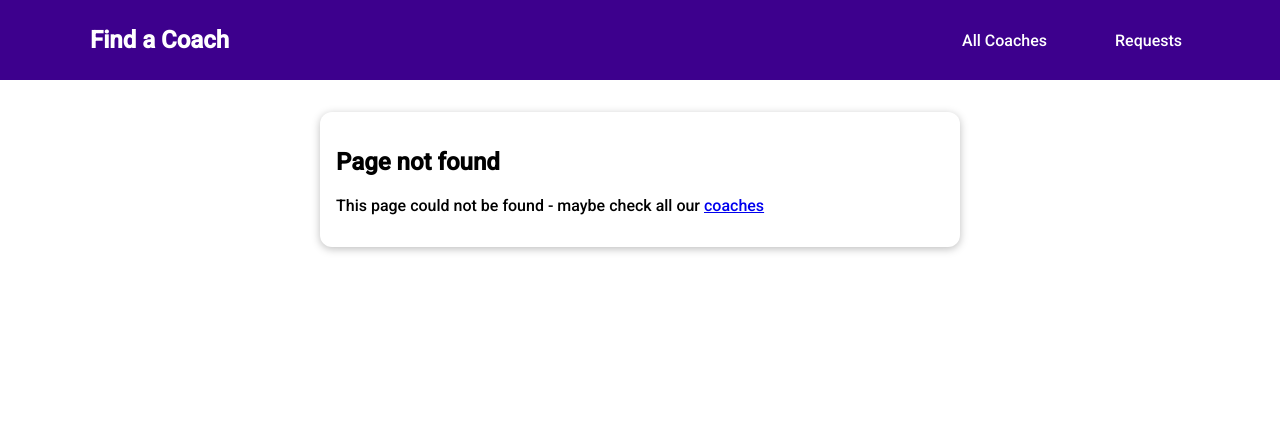
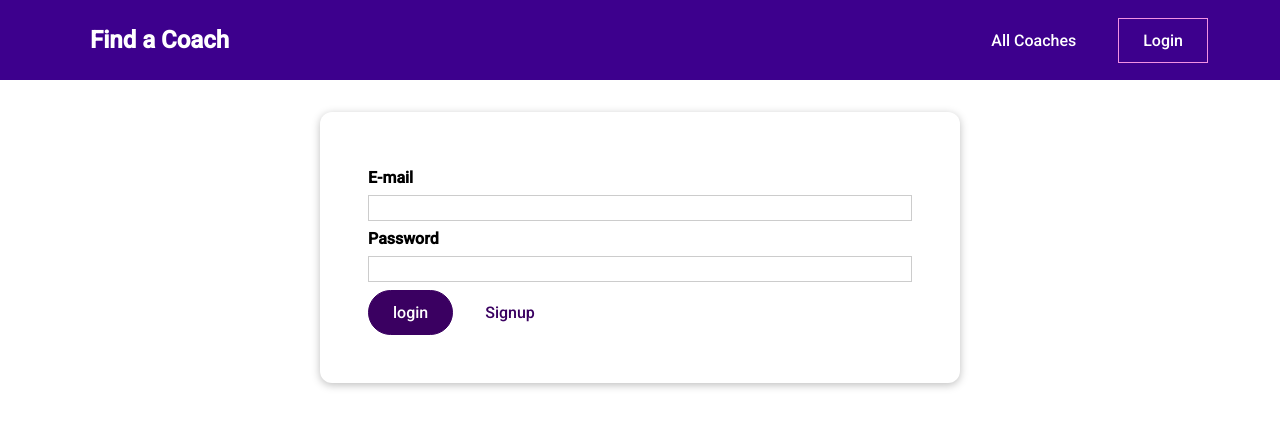
Before and after one commit to the-Apr/find-coach-app, a Vue app: page /auth in a window 1280 px wide. Before the commit this address had no page. Shown: the top 428 px of the page. Built offline with nearby package versions, Linux system fonts and the light colour scheme.

Commit message:
authentication, auto login/out

```diff
--- a/src/App.vue
+++ b/src/App.vue
@@ -11,8 +11,26 @@
   import TheHeader from './components/layout/TheHeader.vue';
 
   export default{
-    components:{
+    components: {
       TheHeader
+    },
+
+    computed: {
+      didAutoLogout() {
+        return this.$store.getters['auth/didAutoLogout']
+      }
+    },
+
+    created() {
+      this.$store.dispatch('auth/tryLogin')
+    },
+
+    watch: {
+      didAutoLogout(curValue, oldValue){
+        if (curValue && curValue !== oldValue) {
+          this.$router.replace('/coaches');
+        }
+      }
     }
   }
 </script>
--- a/src/components/coaches/CoachItem.vue
+++ b/src/components/coaches/CoachItem.vue
@@ -7,7 +7,7 @@
     </div>
     <div class="actions">
 
-      <base-button link mode="outline" :to="`$coachContactLink`">Contact</base-button>
+      <base-button link mode="outline" :to="coachContactLink">Contact</base-button>
       <base-button link :to="coachDetailLink">View Details</base-button>
     </div>
   </li>
--- a/src/components/layout/TheHeader.vue
+++ b/src/components/layout/TheHeader.vue
@@ -4,11 +4,30 @@
       <h1><router-link to="/">Find a Coach</router-link></h1>
       <ul>
         <li><router-link to="/coaches">All Coaches</router-link></li>
-        <li><router-link to="/requests">Requests</router-link></li>
+        <li v-if="isLoggedIn"><router-link to="/requests" >Requests</router-link></li>
+        <li v-else><router-link to="/auth">Login</router-link></li>
+        <li v-if="isLoggedIn" @click="logout"><base-button>Logout</base-button></li>
       </ul>
     </nav>
   </header>
 </template>
+
+
+<script>
+export default {
+  computed: {
+    isLoggedIn() {
+      return this.$store.getters['auth/isAuthenticated']
+    }
+  },
+
+  methods: {
+    logout(){
+      this.$store.dispatch('auth/logout')
+    }
+  }
+}
+</script>
 
 <style scoped>
   header{
--- a/src/components/ui/BaseButton.vue
+++ b/src/components/ui/BaseButton.vue
@@ -21,11 +21,13 @@ export default{
       default: null
     },
     to: {
-      type: String,
+      type: [String, Object],
       required: false,
       default: '/'
     }
-  }
+  },
+
+
 }
 </script>
 
--- a/src/router/index.js
+++ b/src/router/index.js
@@ -4,7 +4,9 @@ import CoachesList from '../views/coaches/CoachesList.vue';
 import CoachesRegister from '../views/coaches/CoachesRegistration.vue';
 import ContactCoach from '../views/requests/ContactCoach.vue';
 import RequestReceived from '../views/requests/RequestReceived.vue';
-import NotFound from '../views/NotFound.vue'
+import NotFound from '../views/NotFound.vue';
+import UserAuth from '../views/auth/UserAuth.vue'
+import store from '../store/modules/index'
 
 const routes = [
   { path: '/', redirect: '/coaches' },
@@ -21,8 +23,9 @@ const routes = [
       }
     ]
   },
-  { path: '/register', name: 'coaches-register', component: CoachesRegister },
-  { path: '/requests', name: 'requests', component: RequestReceived },
+  { path: '/register', name: 'coaches-register', component: CoachesRegister, meta: { requiresAuth: true} },
+  { path: '/requests', name: 'requests', component: RequestReceived, meta: { requiresAuth: true} },
+  {path: '/auth', name: 'auth', component: UserAuth , meta: { requiresUnauth: true}},
   { path: '/:notFound(.*)', name: 'notFound', component: NotFound }
 
 ]
@@ -30,6 +33,16 @@ const routes = [
 const router = createRouter({
   history: createWebHistory(process.env.BASE_URL),
   routes
+});
+
+router.beforeEach(function(to, _, next){
+  if (to.meta.requiresAuth && !store.getters['auth/isAuthenticated'] ) {
+    next('/auth');
+  } else if (to.meta.requiresUnauth && store.getters['auth/isAuthenticated'] ) {
+      next('/coaches');
+  } else{
+    next();
+  }
 });
 
 // navigation guard
--- /dev/null
+++ b/src/store/modules/auth/index.js
@@ -0,0 +1,138 @@
+let timer;
+
+export default {
+  namespaced: true,
+
+  state (){
+    return {
+      userId: null,
+      token: null,
+      didAutoLogout: false
+    }
+  },
+
+  mutations: {
+    setUser (state, payload) {
+      state.token = payload.token;
+      state.userId = payload.userId;
+      state.didAutoLogout = false;
+    },
+
+    setAutoLogout(state) {
+      state.didAutoLogout = true;
+    }
+  },
+
+  actions: {
+    async login(context, payload){
+      return context.dispatch('auth', {
+        ...payload,
+        mode: 'login'
+      })
+    },
+
+    async signup(context, payload) {
+      return context.dispatch('auth', {
+        ...payload,
+        mode: 'signup'
+      })
+    },
+
+    async auth(context, payload){
+      const mode = payload.mode
+      let url = 'https://identitytoolkit.googleapis.com/v1/accounts:signInWithPassword?key=AIzaSyAWOWirqEmSNZ-i6UW8yavsKIsUt8UDK5o'
+
+      if (mode === 'signup') {
+        url = 'https://identitytoolkit.googleapis.com/v1/accounts:signUp?key=AIzaSyAWOWirqEmSNZ-i6UW8yavsKIsUt8UDK5o'
+      }
+      const response = await fetch (url, {
+        method: 'POST',
+        body: JSON.stringify({
+          email: payload.email,
+          password: payload.password,
+          returnSecureToken: true
+        })
+      });
+
+      const responseData =  await response.json();
+
+      if(!response.ok) {
+        const error =  new Error(responseData.message || 'Failed to authenticate. Check your login details');
+        throw error;
+      }
+
+      const expiresIn = +responseData.expiresIn * 1000;
+      // const expiresIn = 5000;
+      const expirationDate = new Date().getTime() + expiresIn;
+
+      localStorage.setItem('token', responseData.idToken);
+      localStorage.setItem('userId', responseData.localId);
+      localStorage.setItem('tokenExpiration', expirationDate);
+
+      timer = setTimeout(function(){
+        context.dispatch('autoLogout');
+      }, expiresIn)
+
+      context.commit('setUser', {
+        token: responseData.idToken,
+        userId: responseData.localId,
+      })
+    },
+
+    tryLogin(context){
+      const token = localStorage.getItem('token');
+      const userId = localStorage.getItem('userId');
+      const tokenExpiration = localStorage.getItem('tokenExpiration');
+
+      const expiresIn = +tokenExpiration - new Date().getTime();
+
+      if (expiresIn < 0){
+        return;
+      }
+
+      timer = setTimeout(function() {
+        context.dispatch('autoLogout');
+      }, expiresIn)
+
+      if (token && userId) {
+        context.commit('setUser', {
+          token: token,
+          userId: userId,
+          tokenExpiration: null
+        });
+      }
+    },
+
+    logout(context) {
+      localStorage.removeItem('token');
+      localStorage.removeItem('userId');
+      localStorage.removeItem('expirationDate')
+
+      clearTimeout(timer)
+      context.commit('setUser', {
+        token: null,
+        userId: null,
+      })
+    },
+
+    autoLogout(context) {
+      context.dispatch('logout')
+      context.commit('setAutoLogout')
+    }
+  },
+
+  getters: {
+    userId(state){
+      return state.userId
+    },
+    token(state) {
+      return state.token
+    },
+    isAuthenticated(state) {
+      return !!state.token
+    },
+    didAutoLogout(state) {
+      return state.didAutoLogout
+    }
+  }
+}
--- a/src/store/modules/coaches/index.js
+++ b/src/store/modules/coaches/index.js
@@ -48,9 +48,8 @@ export default {
 
   actions: {
     async registerCoach(context, data) {
-      const userId = context.rootGetters.userId;
+      const userId = context.rootGetters['auth/userId'];
       const coachData = {
-
         firstName: data.first,
         lastName: data.last,
         description: data.desc,
@@ -58,15 +57,17 @@ export default {
         areas: data.areas
       };
 
-      const response = await fetch(`https://find-coach-app-8d378-default-rtdb.firebaseio.com/coaches/${userId}.json`, {
+      const token = context.rootGetters['auth/token'];
+
+      const response = await fetch(`https://find-coach-app-8d378-default-rtdb.firebaseio.com/coaches/${userId}.json?auth=` + token, {
         method: 'PUT',
         body: JSON.stringify(coachData)
       });
 
-      //const responseData = await response.json();
+      const responseData = await response.json();
 
       if (!response.ok){
-        const error = newError(responseData.message || 'Failed to Fetch');
+        const error = new Error(responseData.message || 'Failed to Register Coach. Ensure you are logged in');
         throw error
       }
 
--- a/src/store/modules/index.js
+++ b/src/store/modules/index.js
@@ -1,21 +1,19 @@
 import { createStore } from 'vuex'
 import coachesModule from './coaches/index'
 import requestsModule from './requests/index'
+import authModule from './auth/index'
 
 export default createStore({
   modules: {
     coaches: coachesModule,
-    requests: requestsModule
+    requests: requestsModule,
+    auth: authModule
   },
   state () {
-    return {
-      userId: 'c3'
-    }
+
   },
   getters: {
-    userId(state){
-      return state.userId
-    }
+
   },
   mutations: {
   },
--- a/src/store/modules/requests/index.js
+++ b/src/store/modules/requests/index.js
@@ -23,7 +23,6 @@ export default {
 
       const newRequest = {
         id: new Date().toISOString(),
-
         userEmail: payload.email,
         message: payload.message
       };
@@ -47,8 +46,10 @@ export default {
     },
 
     async loadRequest(context){
-      const coachId = context.rootGetters.userId;
-      const response = await fetch(`https://find-coach-app-8d378-default-rtdb.firebaseio.com/requests/${coachId}.json`);
+      const coachId = context.rootGetters['auth/userId'];
+      const token = context.rootGetters['auth/token'];
+
+      const response = await fetch(`https://find-coach-app-8d378-default-rtdb.firebaseio.com/requests/${coachId}.json?auth=` + token);
 
       const responseData = await response.json();
 
@@ -56,6 +57,7 @@ export default {
        const error = new Error(responseData.message || 'Failed to fetch request');
        throw error;
       }
+
 
       const requests = [];
 
@@ -75,8 +77,8 @@ export default {
 
 
   getters: {
-    requests(state,_, _2, rootGetters){
-      const coachId= rootGetters.userId;
+    requests(state, _, _2, rootGetters){
+      const coachId= rootGetters['auth/userId'];
       return state.requests.filter(req => req.coachId === coachId);
     },
     hasRequests(_, getters) {
--- /dev/null
+++ b/src/views/auth/UserAuth.vue
@@ -0,0 +1,129 @@
+<template>
+  <div>
+    <base-dialog :show="!!error" title="An error occurred" @close="handleError">
+      <p>{{ error }}</p>
+    </base-dialog>
+    <base-dialog :show="isLoading" fixed title= "Authenticating">
+      <base-spinner></base-spinner>
+    </base-dialog>
+    <base-card>
+      <form @submit.prevent="submitForm">
+        <div class="form-control">
+          <label for="email">E-mail</label>
+          <input type="email" id="email" v-model.trim="email">
+        </div>
+        <div class="form-control">
+          <label for="email">Password</label>
+          <input type="password" id="password" v-model.trim="password">
+        </div>
+        <p v-if="!formIsValid">Please enter a valid email and password must be at least 6 characters long</p>
+        <base-button>{{submitButtonCaption}}</base-button>
+        <base-button type="button" mode="flat" @click="switchAuthMode">{{ switchModeButtonCaption }}</base-button>
+      </form>
+    </base-card>
+  </div>
+</template>
+
+<script>
+export default {
+  data() {
+    return {
+      email: '',
+      password: '',
+      formIsValid: true,
+      mode: 'login',
+      isLoading: false,
+      error: null
+    }
+  },
+  computed: {
+    submitButtonCaption() {
+      if(this.mode === 'login') {
+        return 'login';
+      } else {
+        return 'Signup'
+      }
+    },
+    switchModeButtonCaption() {
+      if (this.mode === 'login') {
+        return 'Signup';
+      } else {
+        return 'Login';
+      }
+    }
+  },
+  methods: {
+    async submitForm() {
+      if (this.email === '' || !this.email.includes('@') || this.password < 6) {
+        this.formIsValid = false;
+        return;
+      }
+      this.isLoading = true;
+
+      const actionPayload = {
+        email: this.email,
+        password: this.password
+      }
+
+      try{
+        if(this.mode === 'login'){
+          await this.$store.dispatch('auth/login', actionPayload);
+        } else {
+          await this.$store.dispatch('auth/signup', actionPayload);
+        }
+        const redirectUrl = '/' + (this.$route.query.redirect || 'coaches');
+        this.$router.replace(redirectUrl);
+      } catch (err) {
+        this.error = err.message || 'Failed to authenticate, try later.';
+      }
+
+      this.isLoading = false;
+    },
+
+    switchAuthMode() {
+      if (this.mode === 'login') {
+        this.mode = 'signup';
+      } else{
+        this.mode =  'login'
+      }
+    },
+
+    handleError() {
+      this.error = null
+    }
+  }
+}
+</script>
+
+<style scoped>
+form {
+  margin: 1rem;
+
+  padding: 1rem;
+}
+
+.form-control {
+  margin: 0.5rem 0;
+}
+
+label {
+  font-weight: bold;
+  margin-bottom: 0.5rem;
+  display: block;
+}
+
+input {
+  display: block;
+  width: 100%;
+  font: inherit;
+  border: 1px solid #ccc;
+  padding: 0.15rem;
+}
+
+input:focus {
+  border-color: #3d008d;
+  background-color: #faf6ff;
+  outline: none;
+}
+
+</style>
--- a/src/views/coaches/CoachesList.vue
+++ b/src/views/coaches/CoachesList.vue
@@ -10,7 +10,8 @@
     <base-card>
       <div class="controls">
         <base-button mode="outline" @click="loadCoaches(true)">Refresh</base-button>
-        <base-button v-if="!isCoach" link to="/register">Register as Coach</base-button>
+        <base-button link to="/auth?redirect=register" v-if="!isLoggedIn">Login to Register as Coach</base-button>
+        <base-button v-if="!isCoach && isLoggedIn && !isLoading" link to="/register">Register as Coach</base-button>
       </div>
       <div v-if="isLoading">
         <base-spinner></base-spinner>
@@ -53,6 +54,9 @@ export default {
     }
   },
   computed: {
+    isLoggedIn(){
+      return this.$store.getters['auth/isAuthenticated']
+    },
     isCoach(){
       return this.$store.getters['coaches/isCoach'];
     },
```
